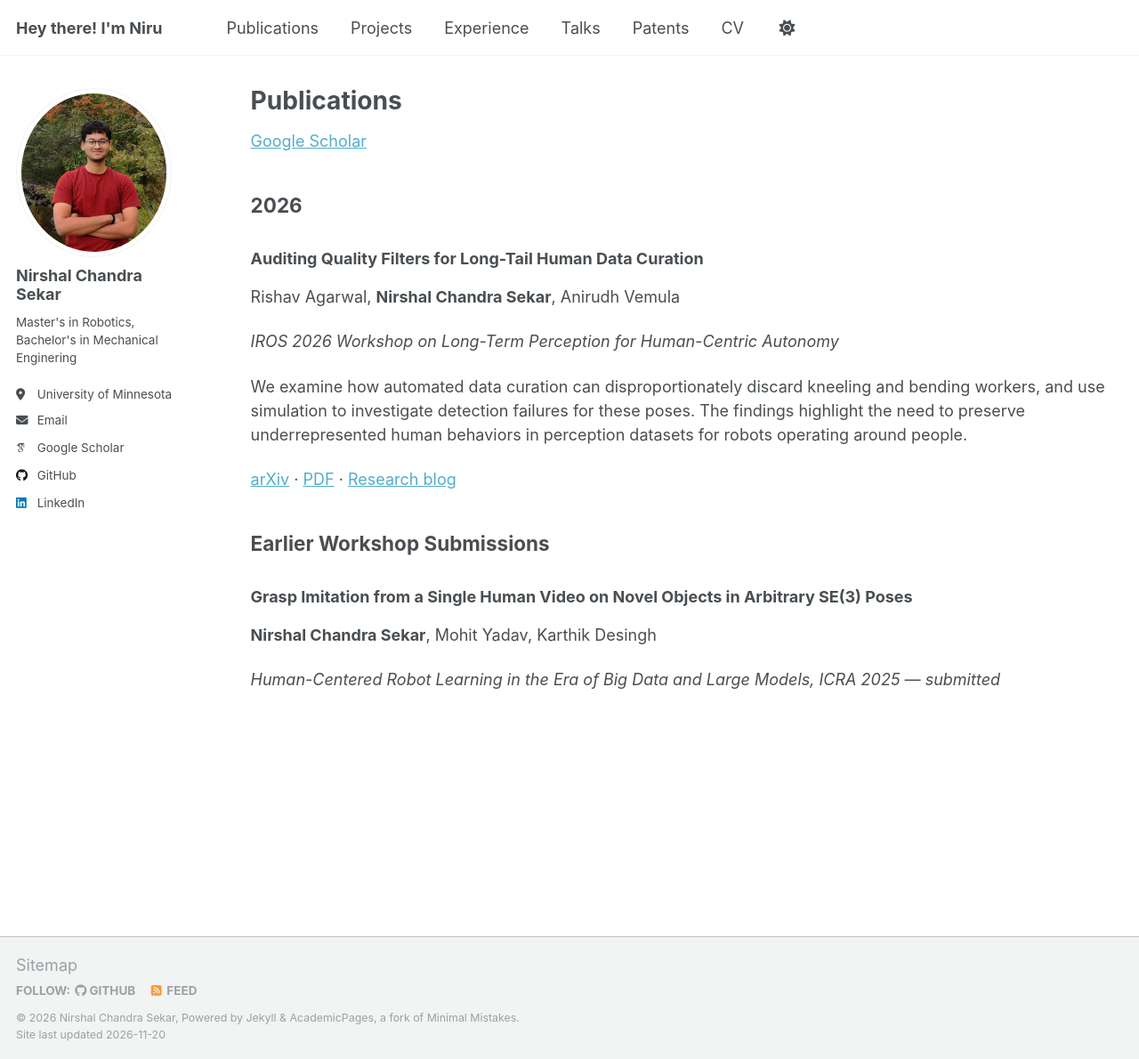
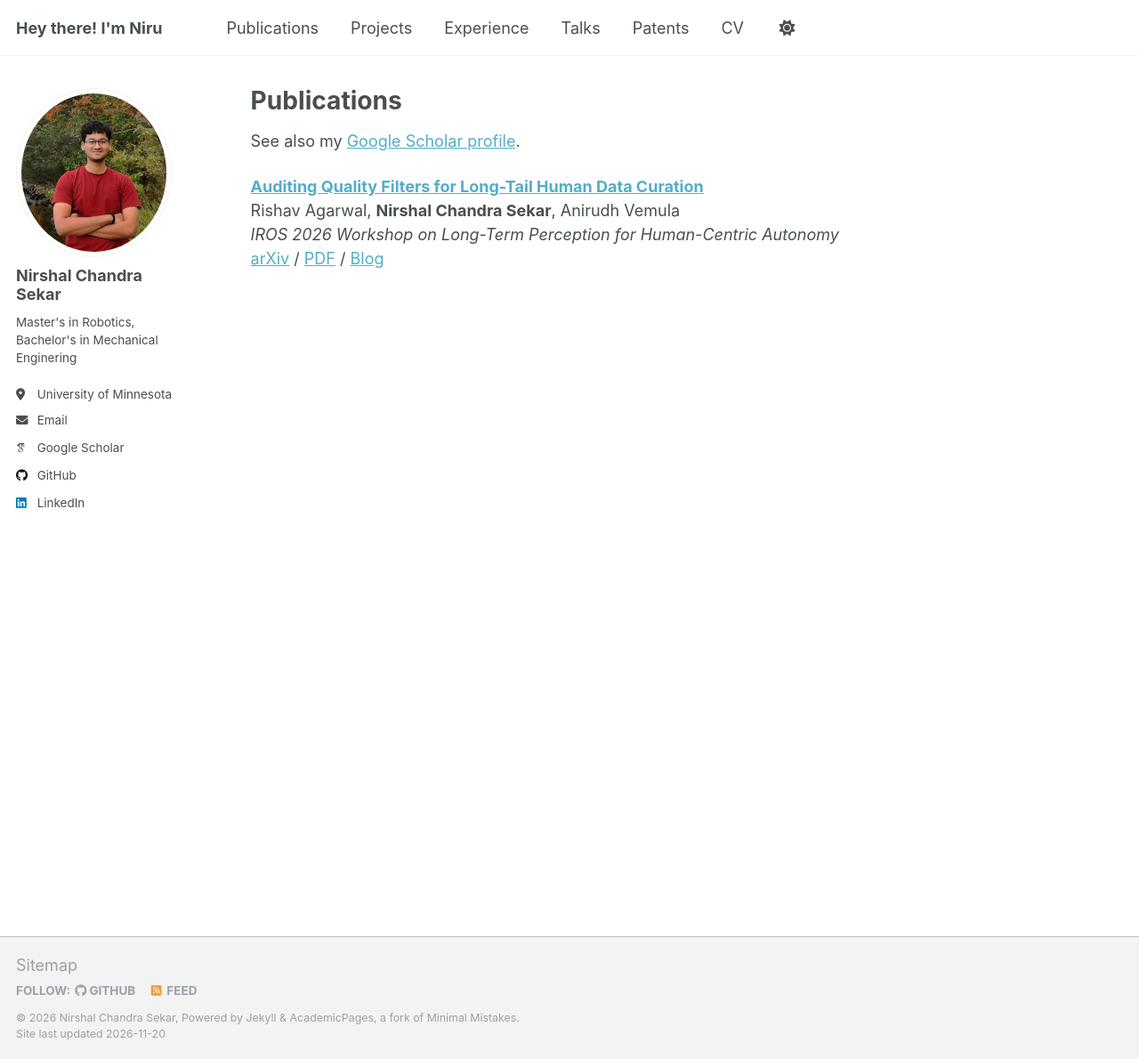
Before and after one commit to NirshalChandraSekar/NirshalChandraSekar.github.io, a Jekyll site: the page built from _pages/publications.md, in a window 1280 px wide and 1190 px high. Shown: the whole window at 89% size. Built offline with Jekyll 4.4.1, drawn with Linux system fonts in a browser that asks for light colours; some web fonts are replaced.

Commit message:
Simplify publication layout and remove older submission

```diff
--- a/_pages/publications.md
+++ b/_pages/publications.md
@@ -5,24 +5,9 @@ permalink: /publications/
 author_profile: true
 ---
 
-[Google Scholar](https://scholar.google.com/citations?user=zjLrZw4AAAAJ)
+See also my [Google Scholar profile](https://scholar.google.com/citations?user=zjLrZw4AAAAJ).
 
-## 2026
-
-### Auditing Quality Filters for Long-Tail Human Data Curation
-
-Rishav Agarwal, **Nirshal Chandra Sekar**, Anirudh Vemula
-
-*IROS 2026 Workshop on Long-Term Perception for Human-Centric Autonomy*
-
-We examine how automated data curation can disproportionately discard kneeling and bending workers, and use simulation to investigate detection failures for these poses. The findings highlight the need to preserve underrepresented human behaviors in perception datasets for robots operating around people.
-
-[arXiv](https://arxiv.org/abs/2609.31896) · [PDF](https://arxiv.org/pdf/2609.31896) · [Research blog](https://www.gritt.ai/news/the-safety-case-lives-in-the-tail)
-
-## Earlier Workshop Submissions
-
-### Grasp Imitation from a Single Human Video on Novel Objects in Arbitrary SE(3) Poses
-
-**Nirshal Chandra Sekar**, Mohit Yadav, Karthik Desingh
-
-*Human-Centered Robot Learning in the Era of Big Data and Large Models, ICRA 2025 — submitted*
+**[Auditing Quality Filters for Long-Tail Human Data Curation](https://arxiv.org/abs/2609.31896)**<br>
+Rishav Agarwal, **Nirshal Chandra Sekar**, Anirudh Vemula<br>
+*IROS 2026 Workshop on Long-Term Perception for Human-Centric Autonomy*<br>
+[arXiv](https://arxiv.org/abs/2609.31896) / [PDF](https://arxiv.org/pdf/2609.31896) / [Blog](https://www.gritt.ai/news/the-safety-case-lives-in-the-tail)
```
